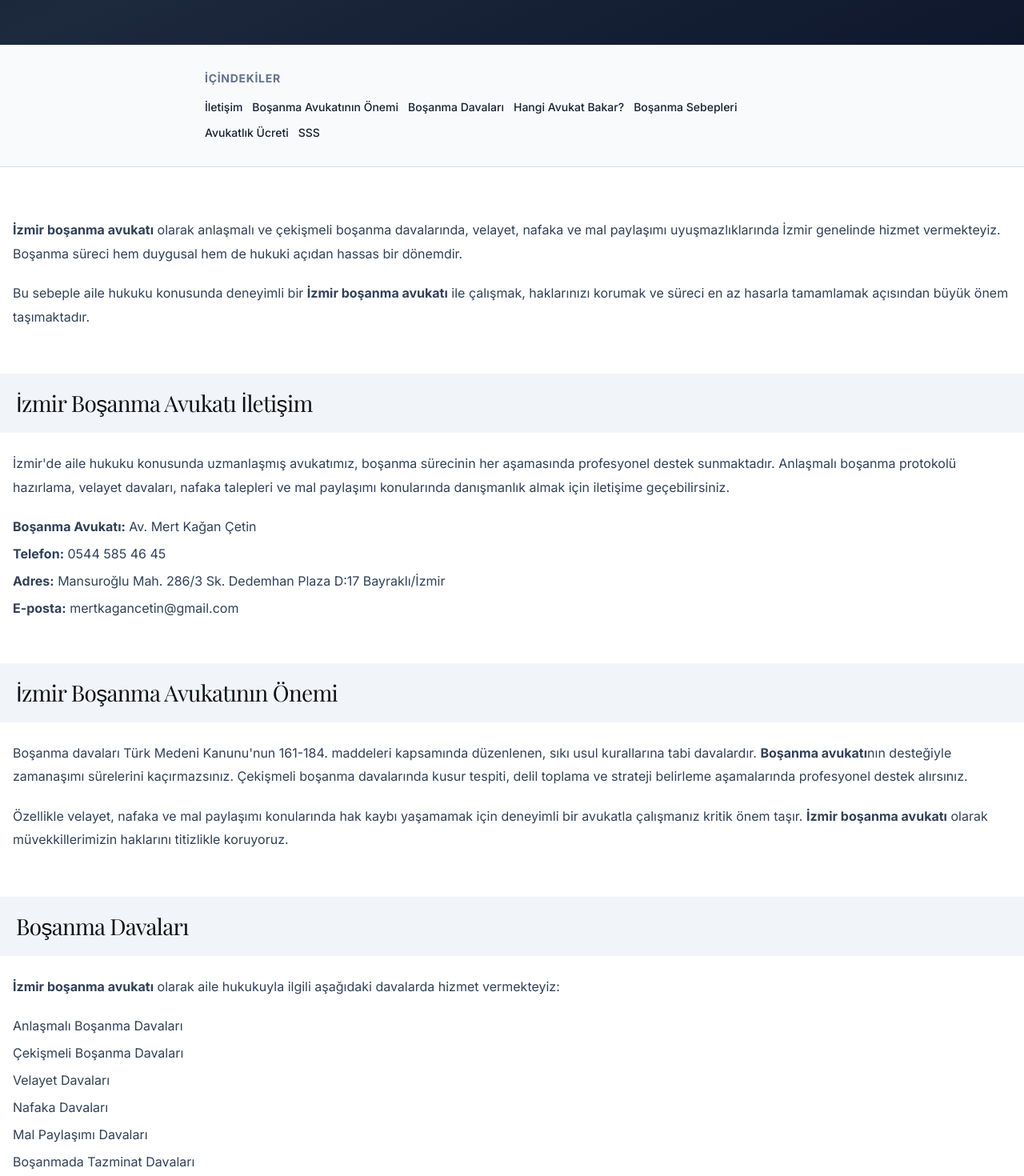
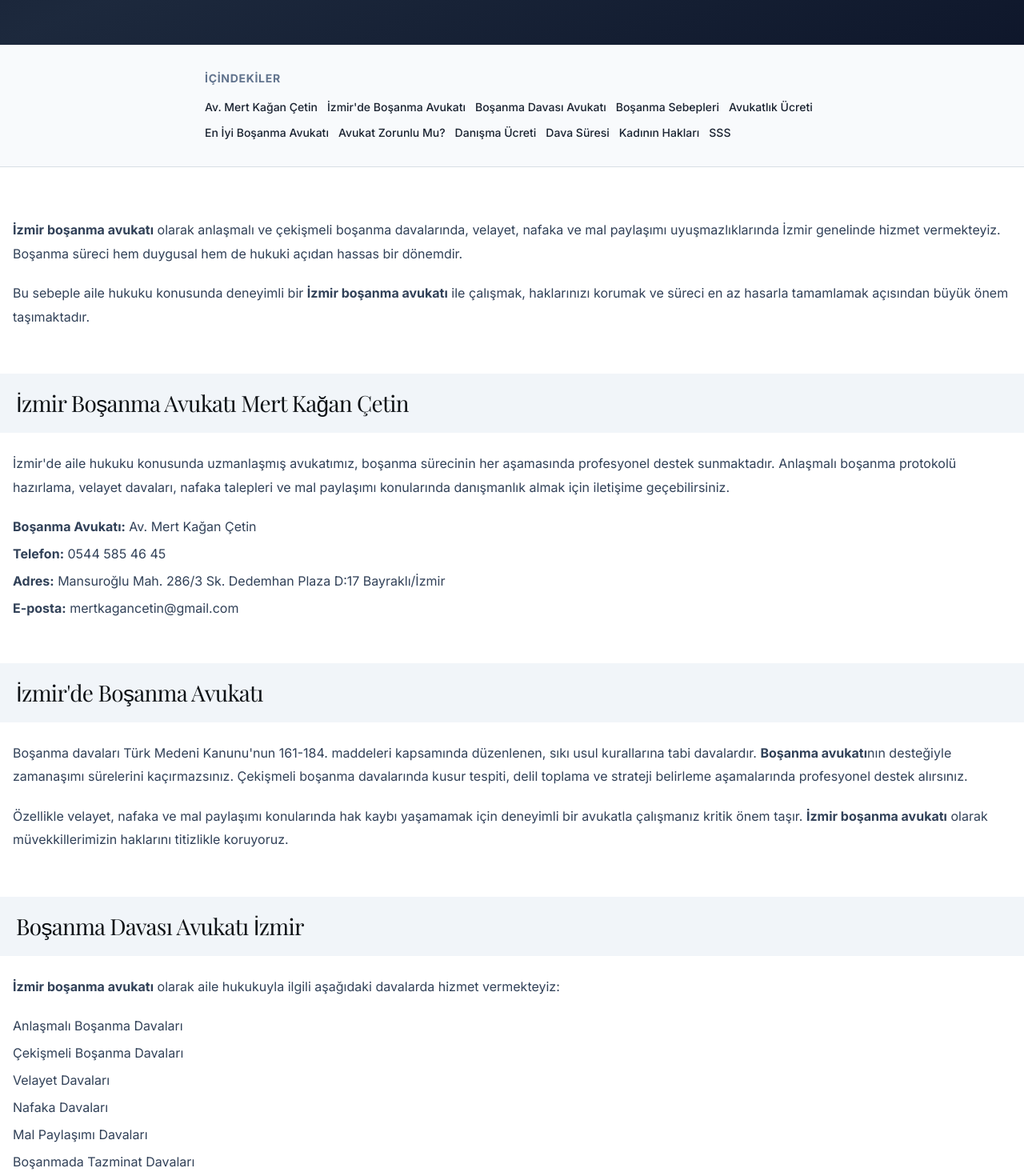
Before and after one commit to pixelmirage/site, a Next.js app: page /izmir-bosanma-avukati in a window 1280 px wide. Shown: the part 580-2050 px from the top of the page at 80% size. Built offline with nearby package versions, Linux system fonts and the light colour scheme; a web font is replaced by a local one.

Commit message:
feat(seo): add keyword-focused headings to bosanma avukatı pillar page
Co-Authored-By: Claude Opus 4.6 <noreply@anthropic.com>

```diff
--- a/src/app/izmir-bosanma-avukati/page.tsx
+++ b/src/app/izmir-bosanma-avukati/page.tsx
@@ -58,12 +58,16 @@ const faqs = [
 ];
 
 const tocItems = [
-    { id: "iletisim-bilgileri", title: "İletişim" },
-    { id: "bosanma-avukatinin-onemi", title: "Boşanma Avukatının Önemi" },
-    { id: "bosanma-davalari", title: "Boşanma Davaları" },
-    { id: "bosanma-islerine-hangi-avukat-bakar", title: "Hangi Avukat Bakar?" },
+    { id: "izmir-bosanma-avukati-mert-kagan-cetin", title: "Av. Mert Kağan Çetin" },
+    { id: "izmirde-bosanma-avukati", title: "İzmir'de Boşanma Avukatı" },
+    { id: "bosanma-davasi-avukati-izmir", title: "Boşanma Davası Avukatı" },
     { id: "bosanma-sebepleri", title: "Boşanma Sebepleri" },
-    { id: "avukatlik-ucreti", title: "Avukatlık Ücreti" },
+    { id: "bosanma-avukati-ucreti", title: "Avukatlık Ücreti" },
+    { id: "en-iyi-bosanma-avukati", title: "En İyi Boşanma Avukatı" },
+    { id: "bosanma-avukati-zorunlu-mu", title: "Avukat Zorunlu Mu?" },
+    { id: "avukata-soru-sormak", title: "Danışma Ücreti" },
+    { id: "bosanma-davasi-suresi", title: "Dava Süresi" },
+    { id: "bosanma-kadinin-haklari", title: "Kadının Hakları" },
     { id: "sss", title: "SSS" },
 ];
 
@@ -151,7 +155,7 @@ export default function IzmirBosanmaAvukatiPage() {
                         </p>
 
                         {/* İletişim */}
-                        <h2 id="iletisim-bilgileri" className="scroll-mt-24">İzmir Boşanma Avukatı İletişim</h2>
+                        <h2 id="izmir-bosanma-avukati-mert-kagan-cetin" className="scroll-mt-24">İzmir Boşanma Avukatı Mert Kağan Çetin</h2>
 
                         <p>
                             İzmir&apos;de aile hukuku konusunda uzmanlaşmış avukatımız, boşanma sürecinin her aşamasında profesyonel destek sunmaktadır. <Link href="/blog/anlasmali-bosanma-nasil-acilir/">Anlaşmalı boşanma</Link> protokolü hazırlama, <Link href="/izmir-bosanma-avukati/velayet-davasi/">velayet davaları</Link>, <Link href="/izmir-bosanma-avukati/nafaka-davasi/">nafaka talepleri</Link> ve mal paylaşımı konularında danışmanlık almak için iletişime geçebilirsiniz.
@@ -165,7 +169,7 @@ export default function IzmirBosanmaAvukatiPage() {
                         </ul>
 
                         {/* Boşanma Avukatının Önemi */}
-                        <h2 id="bosanma-avukatinin-onemi" className="scroll-mt-24">İzmir Boşanma Avukatının Önemi</h2>
+                        <h2 id="izmirde-bosanma-avukati" className="scroll-mt-24">İzmir'de Boşanma Avukatı</h2>
 
                         <p>
                             Boşanma davaları Türk Medeni Kanunu&apos;nun 161-184. maddeleri kapsamında düzenlenen, sıkı usul kurallarına tabi davalardır. <strong>Boşanma avukatı</strong>nın desteğiyle zamanaşımı sürelerini kaçırmazsınız. <Link href="/blog/cekismeli-bosanma-davasi-sureci-ve-kusur-tespiti/">Çekişmeli boşanma</Link> davalarında kusur tespiti, delil toplama ve strateji belirleme aşamalarında profesyonel destek alırsınız.
@@ -176,7 +180,7 @@ export default function IzmirBosanmaAvukatiPage() {
                         </p>
 
                         {/* Boşanma Davaları */}
-                        <h2 id="bosanma-davalari" className="scroll-mt-24">Boşanma Davaları</h2>
+                        <h2 id="bosanma-davasi-avukati-izmir" className="scroll-mt-24">Boşanma Davası Avukatı İzmir</h2>
 
                         <p>
                             <strong>İzmir boşanma avukatı</strong> olarak aile hukukuyla ilgili aşağıdaki davalarda hizmet vermekteyiz:
@@ -190,17 +194,6 @@ export default function IzmirBosanmaAvukatiPage() {
                             <li><Link href="/blog/bosanmada-mal-paylasimi-edinilmis-mallara-katilma-rejimi/">Mal Paylaşımı Davaları</Link></li>
                             <li><Link href="/blog/bosanmada-tazminat-davasi-maddi-ve-manevi-tazminat/">Boşanmada Tazminat Davaları</Link></li>
                         </ol>
-
-                        {/* Hangi Avukat Bakar */}
-                        <h2 id="bosanma-islerine-hangi-avukat-bakar" className="scroll-mt-24">Boşanma Davalarına Hangi Avukat Bakar?</h2>
-
-                        <p>
-                            Boşanma davalarına <strong>aile hukuku avukatı</strong> bakar. <Link href="/sozluk/anlasmali-bosanma/">Anlaşmalı boşanma</Link> protokolü hazırlayan, <Link href="/sozluk/cekismeli-bosanma/">çekişmeli boşanma</Link> davalarında kusur tespiti yapan, velayet ve nafaka taleplerini yöneten bu avukatlar Türk Medeni Kanunu&apos;nun aile hukuku hükümlerinde uzmanlaşmıştır.
-                        </p>
-
-                        <p>
-                            Boşanma davaları aile mahkemelerinde görülür. Aile mahkemesi bulunmayan yerlerde asliye hukuk mahkemesi aile mahkemesi sıfatıyla davaya bakar. İzmir&apos;de boşanma davası açmayı düşünüyorsanız yerel bir <strong>boşanma avukatı</strong> ile çalışmanız, duruşma takibi ve delil toplama açısından avantaj sağlar.
-                        </p>
 
                         {/* Boşanma Sebepleri */}
                         <h2 id="bosanma-sebepleri" className="scroll-mt-24">Boşanma Sebepleri</h2>
@@ -232,7 +225,7 @@ export default function IzmirBosanmaAvukatiPage() {
                         </p>
 
                         {/* Avukatlık Ücreti */}
-                        <h2 id="avukatlik-ucreti" className="scroll-mt-24">Boşanma Davalarında Avukatlık Ücreti</h2>
+                        <h2 id="bosanma-avukati-ucreti" className="scroll-mt-24">İzmir Boşanma Avukatı Ücreti</h2>
 
                         <p>
                             <strong>İzmir boşanma avukatı</strong> olarak şeffaf fiyatlandırma politikası uyguluyoruz. 2026 yılı güncel ücret aralıklarımız:
@@ -277,6 +270,74 @@ export default function IzmirBosanmaAvukatiPage() {
 
                         <p>
                             Lütfen kesin fiyat bilgisi almak için <strong>boşanma avukatı</strong> ile <Link href="/iletisim/">iletişime geçiniz</Link>.
+                        </p>
+
+                        {/* En İyi İzmir Boşanma Avukatı Nasıl Bulunur? */}
+                        <h2 id="en-iyi-bosanma-avukati" className="scroll-mt-24">En İyi İzmir Boşanma Avukatı Nasıl Bulunur?</h2>
+
+                        <p>
+                            En iyi <strong>İzmir boşanma avukatı</strong>nı bulmak için avukatın aile hukuku alanındaki deneyimine, dava geçmişine ve müvekkil memnuniyetine bakmanız gerekir. İzmir Barosu&apos;na kayıtlı avukatlar arasından boşanma hukuku konusunda uzmanlaşmış isimleri araştırabilirsiniz.
+                        </p>
+
+                        <p>
+                            Avukatın <Link href="/izmir-bosanma-avukati/anlasmali-bosanma/">anlaşmalı</Link> ve <Link href="/blog/cekismeli-bosanma-davasi-sureci-ve-kusur-tespiti/">çekişmeli boşanma</Link> davalarındaki tecrübesi, <Link href="/izmir-bosanma-avukati/velayet-davasi/">velayet</Link> ve <Link href="/izmir-bosanma-avukati/nafaka-davasi/">nafaka</Link> konularındaki bilgisi önemli kriterlerdir. Ücretsiz ön görüşme imkanı sunan <strong>İzmir boşanma avukatları</strong>yla tanışarak davanızın ilk değerlendirmesini yaptırmanız tavsiye edilir.
+                        </p>
+
+                        <h3>İzmir&apos;de En İyi Boşanma Avukatı Hangisi?</h3>
+
+                        <p>
+                            En iyi <strong>boşanma avukatı</strong>; müvekkilin haklarını en etkili şekilde savunan, aile hukuku mevzuatını ve Yargıtay içtihatlarını yakından takip eden, dava süreçlerini zamanında ve eksiksiz yürüten avukattır. &quot;En iyi&quot; kavramı kişiden kişiye değişebilir; ancak avukatın alanında uzmanlaşmış olması, deneyim yılı ve müvekkil memnuniyeti en önemli göstergelerdir. İzmir&apos;de <strong>boşanma avukatı</strong> ararken mutlaka yüz yüze veya telefonla ön görüşme yapmanız ve davanızın değerlendirilmesini istemeniz tavsiye edilir.
+                        </p>
+
+                        {/* Boşanma Avukatı Tutmak Zorunlu Mu? */}
+                        <h2 id="bosanma-avukati-zorunlu-mu" className="scroll-mt-24">Boşanma Avukatı Tutmak Zorunlu Mu?</h2>
+
+                        <p>
+                            Türk hukukunda boşanma davaları için avukat tutma zorunluluğu bulunmamaktadır. Taraflar davayı bizzat kendileri de takip edebilir. Ancak boşanma davaları velayet, nafaka, <Link href="/blog/bosanmada-mal-paylasimi-edinilmis-mallara-katilma-rejimi/">mal paylaşımı</Link> ve <Link href="/blog/bosanmada-tazminat-davasi-maddi-ve-manevi-tazminat/">tazminat</Link> gibi birçok konuyu kapsadığından, uzman avukat desteği olmadan açılan davalarda ciddi hak kayıpları yaşanabilir.
+                        </p>
+
+                        <p>
+                            Özellikle <Link href="/blog/cekismeli-bosanma-davasi-sureci-ve-kusur-tespiti/">çekişmeli boşanma</Link> davalarında delil toplama, kusur tespiti ve strateji belirleme aşamalarında <strong>İzmir boşanma avukatı</strong> ile çalışmanız büyük önem taşır.
+                        </p>
+
+                        {/* Avukata Soru Sormak Ücretli midir? */}
+                        <h2 id="avukata-soru-sormak" className="scroll-mt-24">Avukata Soru Sormak Ücretli midir?</h2>
+
+                        <p>
+                            Avukata soru sormak (hukuki danışmanlık) kural olarak ücretlidir. 2026 yılı itibarıyla İzmir Barosu asgari ücret tarifesine göre sözlü danışma ücreti en az 3.000 TL, yazılı danışma ücreti ise en az 6.000 TL&apos;dir. Ancak birçok <strong>İzmir boşanma avukatı</strong> ilk ön görüşmeyi ücretsiz olarak sunmaktadır.
+                        </p>
+
+                        <p>
+                            Büromuzda boşanma hukuku alanında ilk ön görüşme ücretsizdir. Bu görüşmede davanızın genel değerlendirmesi yapılır, hukuki haklarınız anlatılır ve izlenecek yol hakkında bilgilendirme sağlanır.
+                        </p>
+
+                        {/* Boşanma Davaları Ne Kadar Sürer? */}
+                        <h2 id="bosanma-davasi-suresi" className="scroll-mt-24">Boşanma Davaları Ne Kadar Sürer?</h2>
+
+                        <p>
+                            Boşanma davalarının süresi davanın türüne göre değişmektedir. <Link href="/izmir-bosanma-avukati/anlasmali-bosanma/">Anlaşmalı boşanma</Link> davaları genellikle 1-3 ay içinde tek celsede sonuçlanır. <Link href="/blog/cekismeli-bosanma-davasi-sureci-ve-kusur-tespiti/">Çekişmeli boşanma</Link> davaları ise mahkeme yoğunluğuna, delil durumuna ve taraf tutumlarına göre 1-3 yıl arasında sürebilir.
+                        </p>
+
+                        <p>
+                            <Link href="/izmir-bosanma-avukati/velayet-davasi/">Velayet</Link> veya <Link href="/blog/bosanmada-mal-paylasimi-edinilmis-mallara-katilma-rejimi/">mal paylaşımı</Link> davası da açılmışsa süreç daha da uzayabilir. <strong>İzmir boşanma avukatı</strong> ile çalışmak, dilekçelerin zamanında sunulması ve duruşmaların etkin takibi sayesinde dava sürecini hızlandırmanıza yardımcı olur.
+                        </p>
+
+                        {/* Boşanma Davasında Kadının Hakları */}
+                        <h2 id="bosanma-kadinin-haklari" className="scroll-mt-24">Boşanma Davasında Kadının Hakları</h2>
+
+                        <p>
+                            Boşanma davasında kadının birçok hukuki hakkı bulunmaktadır. Kadın; <Link href="/izmir-bosanma-avukati/nafaka-davasi/">nafaka talep etme</Link> (tedbir, yoksulluk ve iştirak nafakası), <Link href="/izmir-bosanma-avukati/velayet-davasi/">velayet talep etme</Link>, <Link href="/blog/bosanmada-tazminat-davasi-maddi-ve-manevi-tazminat/">maddi ve manevi tazminat isteme</Link>, <Link href="/blog/bosanmada-mal-paylasimi-edinilmis-mallara-katilma-rejimi/">mal paylaşımı talep etme</Link> ve aile konutu şerhi koyma haklarına sahiptir.
+                        </p>
+
+                        <p>
+                            Özellikle şiddet mağduru kadınlar 6284 sayılı Kanun kapsamında koruma kararı talep edebilir. <strong>İzmir boşanma avukatı</strong> olarak kadın müvekkillerimizin tüm yasal haklarını titizlikle koruyoruz.
+                        </p>
+
+                        {/* İzmir'de Boşanma Avukatı */}
+                        <h2 id="izmirde-bosanma-avukati-sonuc" className="scroll-mt-24">İzmir&apos;de Boşanma Avukatı</h2>
+
+                        <p>
+                            İzmir&apos;de <strong>boşanma avukatı</strong> arıyorsanız aile hukuku alanında uzmanlaşmış bir avukatla çalışmanız, sürecin her aşamasında haklarınızın korunması açısından kritik önem taşır. <Link href="/izmir-bosanma-avukati/anlasmali-bosanma/">Anlaşmalı</Link> veya çekişmeli boşanma, velayet, nafaka ve mal paylaşımı konularında profesyonel hukuki destek almak için <strong>İzmir boşanma avukatı</strong> Av. Mert Kağan Çetin ile <Link href="/iletisim/">iletişime geçebilirsiniz</Link>.
                         </p>
 
                         <hr />
```
